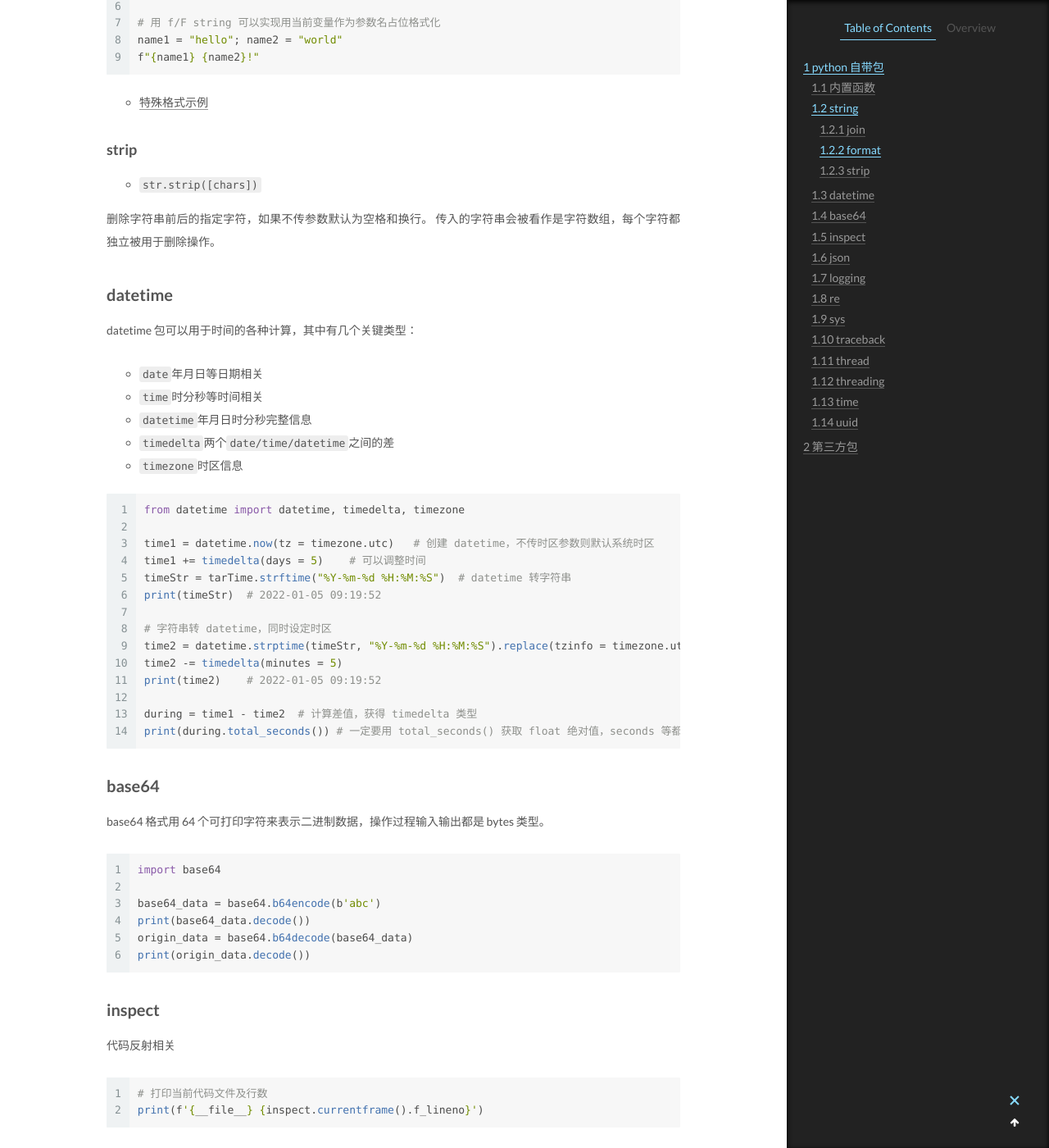
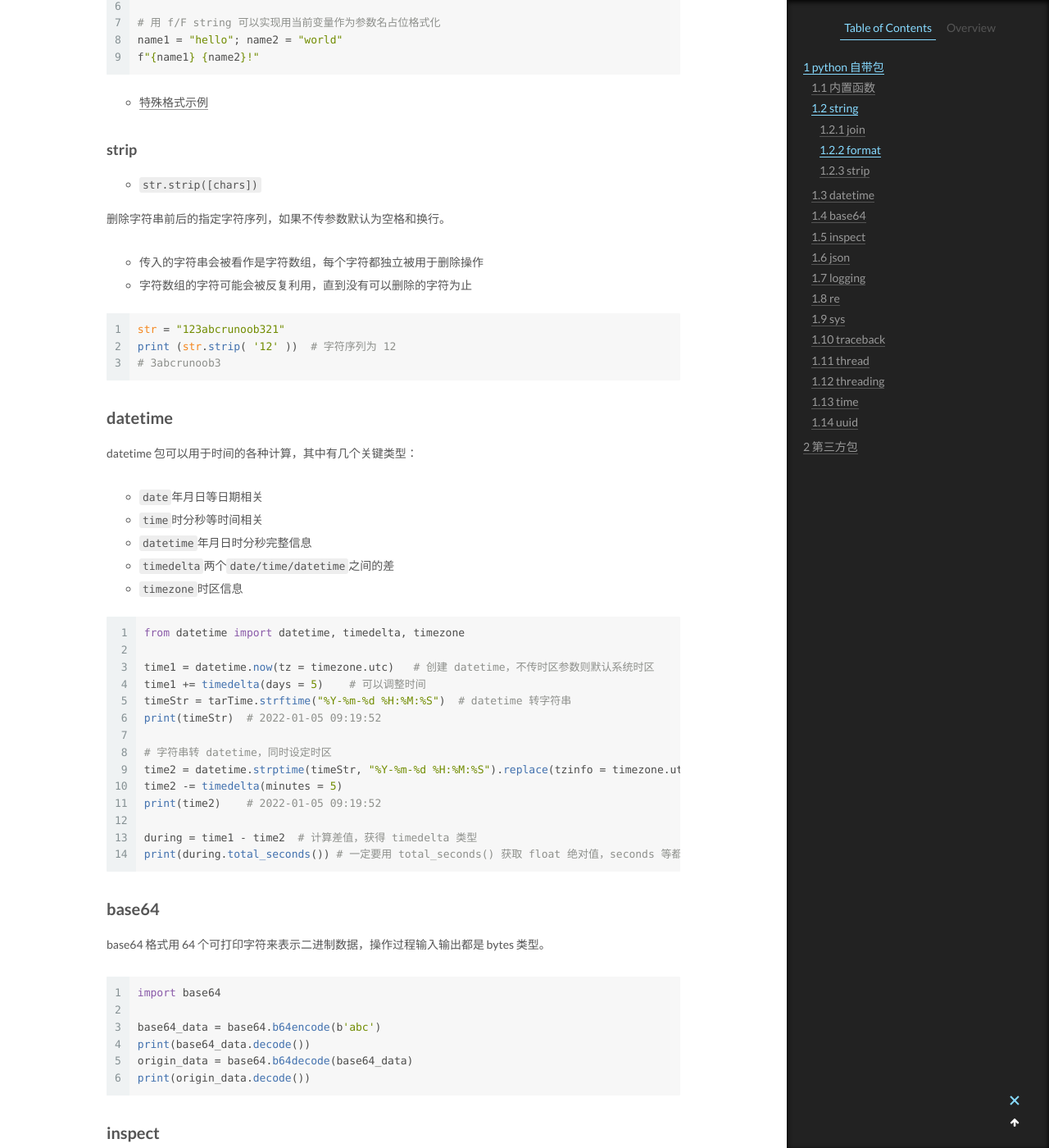
Before and after one commit to CodeHunter2006/CodeHunter2006.github.io, a Jekyll site: the page built from _posts/2022-12-31-Python_package.md, in a window 1280 px wide and 1400 px high, scrolled down 1473 px. Shown: the whole window at 82% size. Built offline with Jekyll 4.4.1, drawn with Linux system fonts in a browser that asks for light colours.

Commit message:
doc: add contents

````diff
--- a/_posts/2022-12-31-Python_package.md
+++ b/_posts/2022-12-31-Python_package.md
@@ -63,8 +63,16 @@ f"{name1} {name2}!"
 
 - `str.strip([chars])`
 
-删除字符串前后的指定字符，如果不传参数默认为空格和换行。
-传入的字符串会被看作是字符数组，每个字符都独立被用于删除操作。
+删除字符串前后的指定字符序列，如果不传参数默认为空格和换行。
+
+- 传入的字符串会被看作是字符数组，每个字符都独立被用于删除操作
+- 字符数组的字符可能会被反复利用，直到没有可以删除的字符为止
+
+```python
+str = "123abcrunoob321"
+print (str.strip( '12' ))  # 字符序列为 12
+# 3abcrunoob3
+```
 
 ## datetime
 
````
Also changed, not shown: _posts/2019-12-28-Go_Package.md (+4 -0 lines).
